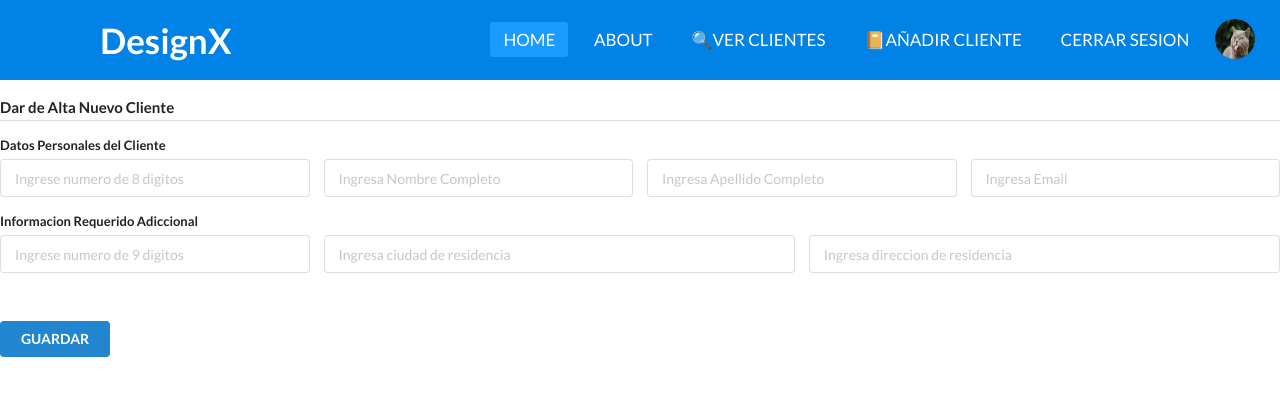
After one commit to RScodeSec/MVC-Login-Register-and-CRUD, a PHP site: page /view/insertclient.php in a window 1280 px wide. The commit adds this page. Shown: the top 396 px of the page. Run offline with PHP 8.4, Linux system fonts and the light colour scheme; the visitor is signed in with stand-in values (Sample User, id 1); some libraries are stand-ins or nearby versions.

Commit message:
finish insert

```diff
--- a/css/admin.css
+++ b/css/admin.css
@@ -106,3 +106,7 @@
 
 
   }
+  div.form-row{
+    line-height: 80px;
+    padding: 0 100px;
+  }
--- a/view/header.php
+++ b/view/header.php
@@ -5,15 +5,14 @@
     <meta charset="utf-8">
 
     <meta name="viewport" content="width=device-width, initial-scale=1.0">
+
     <link rel="stylesheet" href="../css/admin.css">
+    <link rel="stylesheet" href="https://cdnjs.cloudflare.com/ajax/libs/semantic-ui/2.4.1/semantic.min.css" integrity="sha512-8bHTC73gkZ7rZ7vpqUQThUDhqcNFyYi2xgDgPDHc+GXVGHXq+xPjynxIopALmOPqzo9JZj0k6OqqewdGO3EsrQ==" crossorigin="anonymous" />
+
+
     <script src="https://kit.fontawesome.com/a076d05399.js"></script>
 
-    <link rel="stylesheet" type="text/css" href="semantic/dist/semantic.min.css">
-<script
-  src="https://code.jquery.com/jquery-3.1.1.min.js"
-  integrity="sha256-hVVnYaiADRTO2PzUGmuLJr8BLUSjGIZsDYGmIJLv2b8="
-  crossorigin="anonymous"></script>
-<script src="semantic/dist/semantic.min.js"></script>
+
 
   </head>
   <body>
@@ -30,8 +29,8 @@
 
         <li><a class="active" href="#">Home</a></li>
         <li><a href="#">About</a></li>
-        <li><a href="#">Services</a></li>
-        <li><a href="#">Crud</a></li>
+        <li><a href="../controller/clienteController.php?action=insert">🔍Ver Clientes</a></li>
+        <li><a href="../controller/clienteController.php?action=insert">📔Añadir Cliente</a></li>
         <li><a href="../controller/userControllers.php?action=logout">Cerrar Sesion</a></li>
 
 
--- /dev/null
+++ b/view/insertclient.php
@@ -0,0 +1,67 @@
+<?php
+require_once '../controller/staterController.php';
+$redirect = new StaterController();
+require_once 'header.php';
+
+if(empty($_SESSION['username'])){
+
+    $redirect->redireccionar();
+}
+?>
+
+
+
+ <br>
+
+ <form  action="../controller/clienteController.php" method="POST" enctype="multipart/form-data" class="ui form">
+  <h4 class="ui dividing header">Dar de Alta Nuevo Cliente</h4>
+  <div class="field">
+  <input type="hidden" name="action" value="insert">
+        <label>Datos Personales del Cliente</label>
+
+        <div class="four fields">
+
+            <div class="field">
+                <input type="text" name="dni" placeholder="Ingrese numero de 8 digitos">
+            </div>
+
+            <div class="field">
+                <input type="text" name="nombres" placeholder="Ingresa Nombre Completo">
+            </div>
+
+            <div class="field">
+                <input type="text" name="apellidos" placeholder="Ingresa Apellido Completo">
+            </div>
+            <div class="field">
+                <input type="text" name="email" placeholder="Ingresa Email">
+            </div>
+        </div>
+  </div>
+
+  <div class="field">
+    <label>Informacion Requerido Adiccional</label>
+    <div class="fields">
+      <div class="four wide field">
+        <input type="text" name="celular" placeholder="Ingrese numero de 9 digitos">
+      </div>
+      <div class="six wide field">
+        <input type="text" name="ciudad" placeholder="Ingresa ciudad de residencia">
+      </div>
+      <div class="six wide field">
+        <input type="text" name="direccion" placeholder="Ingresa direccion de residencia">
+      </div>
+    </div>
+  </div>
+
+   <br>
+   <div class="five field">
+       <div class="field"></div>
+       <div class="field"></div>
+       <div class="field">
+       <button class="ui primary  button">GUARDAR</button>
+       </div>
+       <div class="field"></div>
+       <div class="field"></div>
+
+   </div>
+</form>
```
Also changed, not shown: controller/clienteController.php (+51 -6 lines), model/clienteModel.php (added, +36 -0 lines).
